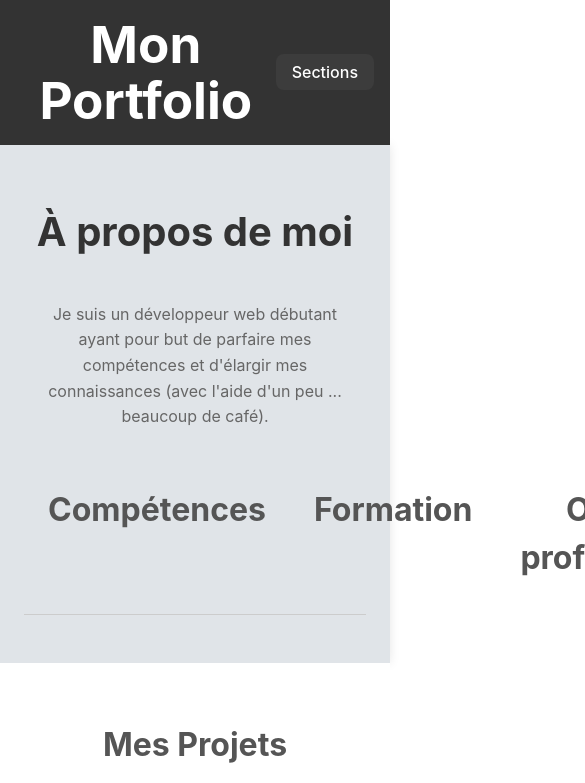
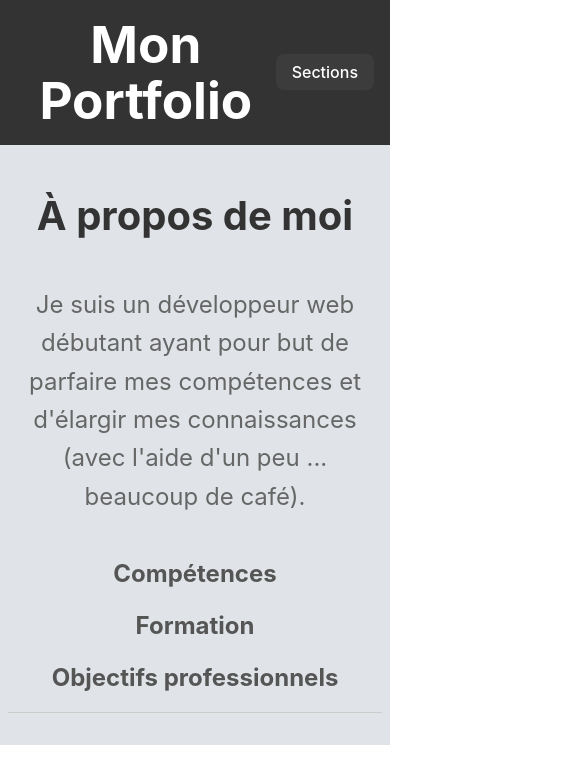
Before and after one commit to Alex-b6/p12---Portfolio, a React (Vite) app: page / in a window 390 px wide. Shown: the top 783 px of the page, 585 px wide, since content can reach past the window. Built offline with nearby package versions, Linux system fonts and the light colour scheme.

Commit message:
Add : Added responsive

```diff
--- a/src/style/about.scss
+++ b/src/style/about.scss
@@ -27,6 +27,10 @@
     border-bottom: 1px solid $color-gray-lighter;
     padding-bottom: $spacing-smaller;
     margin-bottom: $spacing-base;
+
+    @media (max-width: 768px) {
+      flex-direction: column;
+    }
   }
 
   .section-header {
@@ -35,6 +39,11 @@
     flex: 1;
     text-align: center;
     transition: background-color 0.3s;
+    min-width: 120px;
+
+    @media (max-width: 768px) {
+      padding: $spacing-smaller;
+    }
   }
 
   .section-header:hover {
@@ -45,11 +54,19 @@
     font-size: $font-size-medium;
     color: $color-gray;
     margin: 0;
+
+    @media (max-width: 768px) {
+      font-size: $font-size-small;
+    }
   }
 
   .content-wrapper {
     display: flex;
     width: 100%;
+
+    @media (max-width: 768px) {
+      flex-direction: column;
+    }
   }
 
   .content {
@@ -72,6 +89,10 @@
     padding: $spacing-small;
     color: $color-gray-light;
     line-height: 1.6;
+
+    @media (max-width: 768px) {
+      font-size: $font-size-small;
+    }
   }
 
   ul {
@@ -82,3 +103,46 @@
     margin-bottom: $spacing-smaller;
   }
 }
+
+/* Responsive styles */
+@media (max-width: 1024px) {
+  #about {
+    padding: $spacing-small;
+  }
+
+  .section-header {
+    padding: $spacing-small;
+  }
+}
+
+@media (max-width: 768px) {
+  #about {
+    padding: $spacing-smaller;
+  }
+
+  .section-header {
+    padding: $spacing-smaller;
+  }
+
+  .content-wrapper {
+    flex-direction: column;
+  }
+
+  .content.visible {
+    max-height: none;
+  }
+}
+
+@media (max-width: 480px) {
+  h2 {
+    font-size: $font-size-medium;
+  }
+
+  h3 {
+    font-size: $font-size-small;
+  }
+
+  ul, p {
+    font-size: $font-size-smaller;
+  }
+}
```
